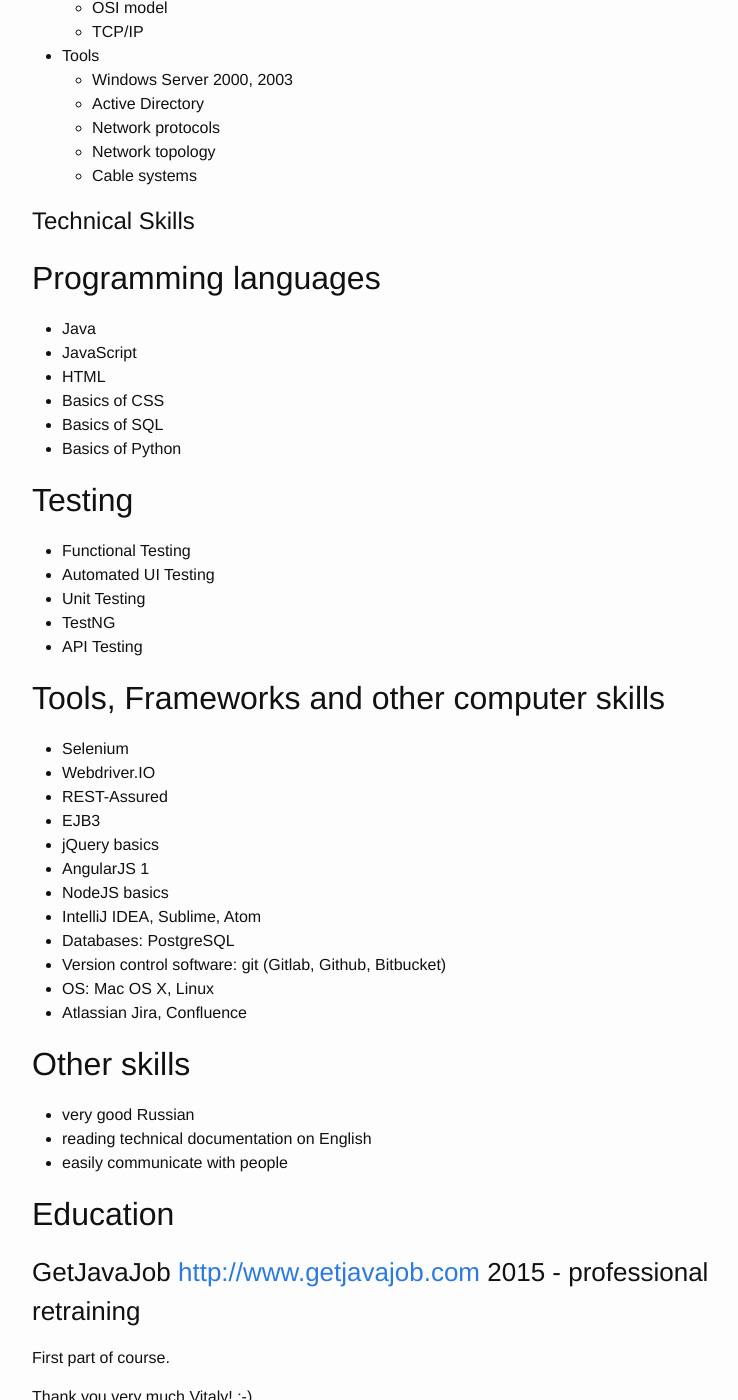
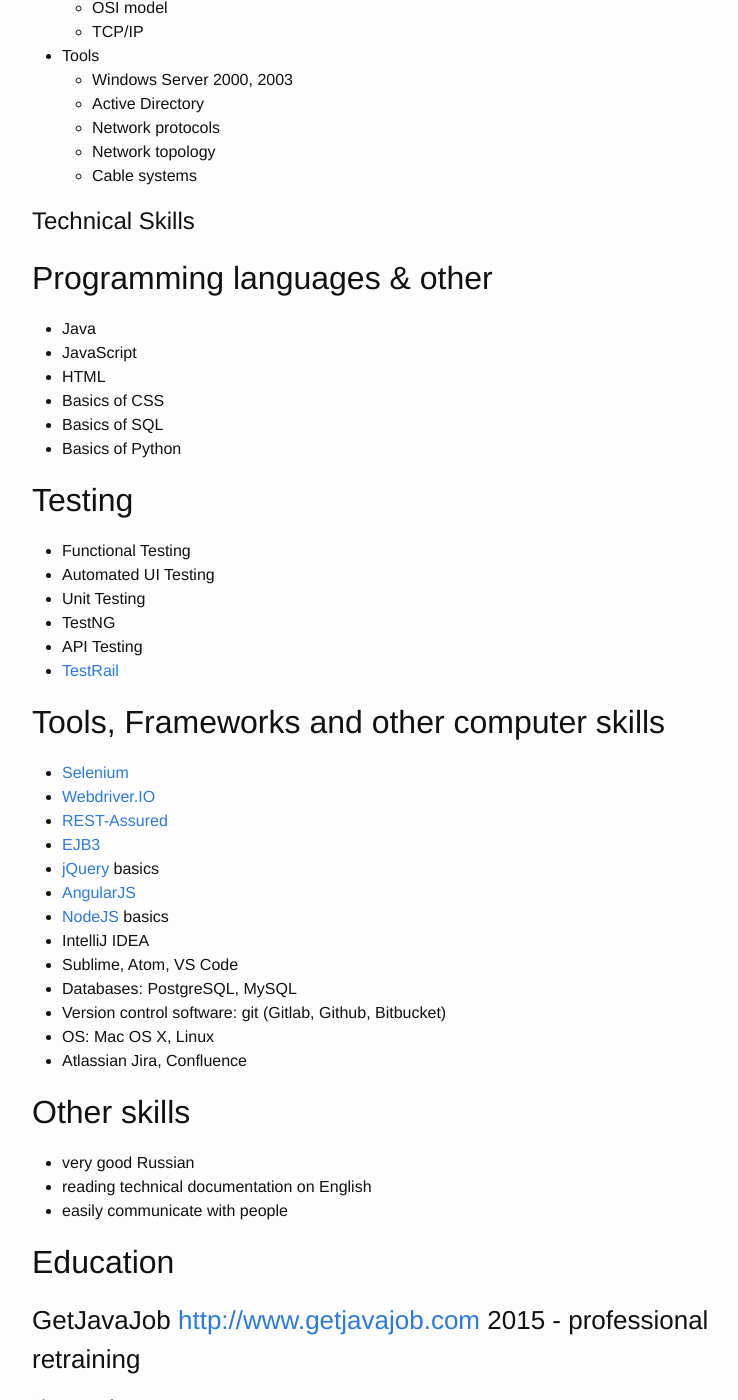
Before and after one commit to demshin/demsh.in, a Jekyll site: the page built from about.md, in a window 1280 px wide and 1400 px high, scrolled down 1269 px. Shown: the whole window, without its empty margins (238-976 px from the left). Built offline with Jekyll 4.4.1, drawn with Linux system fonts in a browser that asks for light colours; some of the changed text lies outside the part shown.

Commit message:
some updates for cv

```diff
--- a/about.md
+++ b/about.md
@@ -16,9 +16,9 @@ web: <http://demshin.github.io>
 
 ### 360bound INC, USA, Kennesaw, GA, <http://360bound.com> (July 2017 - present time)
 #### QA
-- TestRail Implementation
+- QA Team Managment
+- [TestRail](http://www.gurock.com/testrail/) Implementation
 - Jira Administration
-- QA Team Managment
 - Writing technical regulations
 
 ### Pro IT Resource, Perm, <http://proitr.ru> (October 2015 - April 2017)
@@ -56,7 +56,7 @@ web: <http://demshin.github.io>
 
 # Technical Skills
 
-## Programming languages
+## Programming languages & other
 - Java
 - JavaScript
 - HTML
@@ -70,17 +70,19 @@ web: <http://demshin.github.io>
 - Unit Testing
 - TestNG
 - API Testing
+- [TestRail](http://www.gurock.com/testrail/)
 
 ## Tools, Frameworks and other computer skills
-- Selenium
-- Webdriver.IO
-- REST-Assured
-- EJB3
-- jQuery basics
-- AngularJS 1
-- NodeJS basics
-- IntelliJ IDEA, Sublime, Atom
-- Databases: PostgreSQL
+- [Selenium](http://www.seleniumhq.org)
+- [Webdriver.IO](http://webdriver.io)
+- [REST-Assured](http://rest-assured.io/)
+- [EJB3](http://ejb3.jboss.org)
+- [jQuery](http://jquery.com/) basics
+- [AngularJS](https://angularjs.org)
+- [NodeJS](http://nodejs.org/) basics
+- IntelliJ IDEA
+- Sublime, Atom, VS Code
+- Databases: PostgreSQL, MySQL
 - Version control software: git (Gitlab, Github, Bitbucket)
 - OS: Mac OS X, Linux
 - Atlassian Jira, Confluence
```
